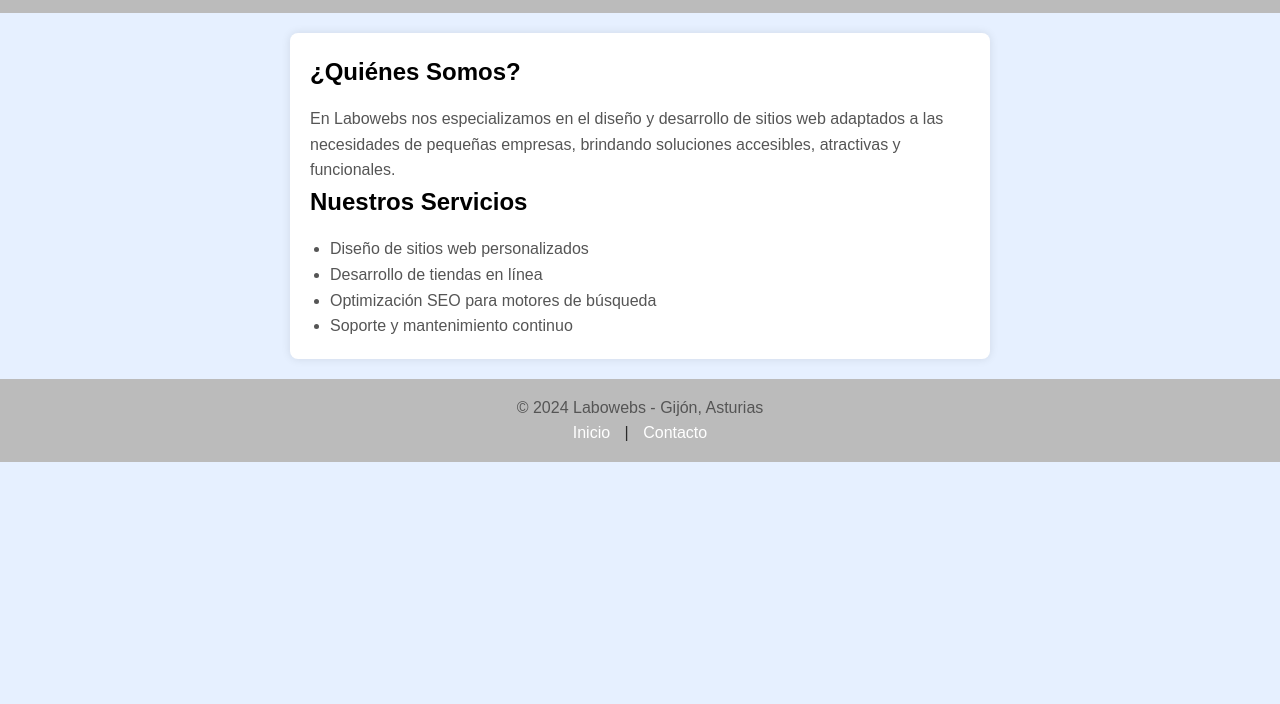
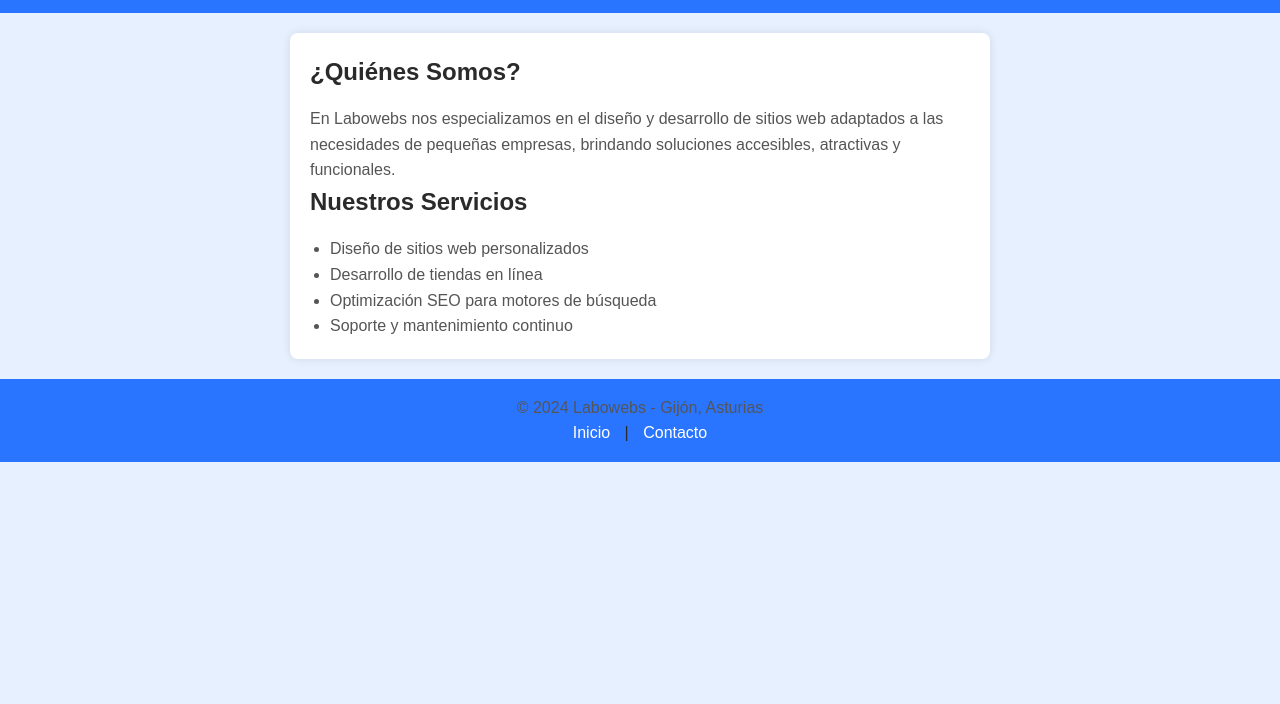
Before and after one commit to GuillermoJMP/Tarea-Evaluable-Git, a plain HTML site: page index.html in a window 1280 px wide. Shown: the part 96-800 px from the top of the page. Drawn offline with Linux system fonts and the light colour scheme.

Commit message:
actualizados estilos a azules

```diff
--- a/css/estilos.css
+++ b/css/estilos.css
@@ -6,7 +6,7 @@
 
 body {
   font-family: Arial, sans-serif;
-    color: #000;
+  color: #2a2a2a;
   line-height: 1.6;
   background-color: #e6f0ff;
   display: flex;
@@ -14,18 +14,22 @@ body {
   min-height: 100vh;
 }
 
-header, footer {
-    background-color: #bbb;
+header,
+footer {
+  background-color: #2a75ff;
   color: #2a2a2a;
   text-align: center;
   padding: 1em 0;
 }
 
-header h1, footer p {
+header h1,
+footer p {
   margin: 0;
 }
 
-section.about, section.contact-form, section.map {
+section.about,
+section.contact-form,
+section.map {
   margin: 20px auto;
   max-width: 700px;
   padding: 20px;
@@ -35,11 +39,12 @@ section.about, section.contact-form, section.map {
 }
 
 h2 {
-    color: #000;
+  color: #2a2a2a;
   margin-bottom: 15px;
 }
 
-p, li {
+p,
+li {
   color: #555;
 }
 
@@ -54,7 +59,9 @@ label {
   color: #333;
 }
 
-input, textarea, button {
+input,
+textarea,
+button {
   width: 100%;
   padding: 10px;
   margin: 5px 0;
@@ -63,7 +70,8 @@ input, textarea, button {
   font-size: 16px;
 }
 
-input:focus, textarea:focus {
+input:focus,
+textarea:focus {
   border-color: #2a75ff;
   outline: none;
 }
```
Lines whose indentation alone changed are shown as unchanged.
